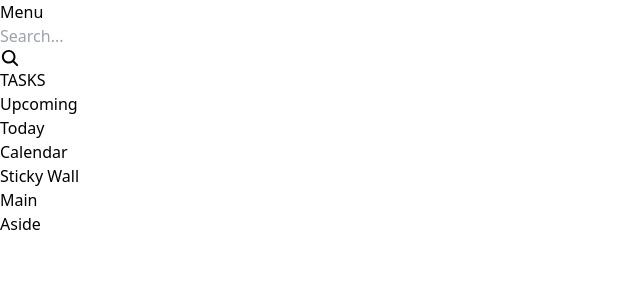
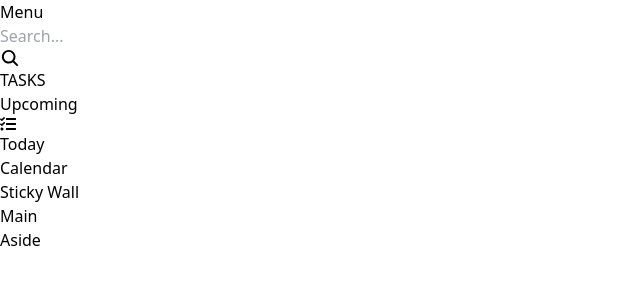
Before and after one commit to Daniel264/to-do-list, a React (Vite) app: page / in a window 1280 px wide. Shown: the top 300 px of the page, without its empty margins (0-640 px from the left). Built offline with nearby package versions, Linux system fonts and the light colour scheme.

Commit message:
Render the ReactIcon if it is a string

```diff
--- a/src/components/MenuList.tsx
+++ b/src/components/MenuList.tsx
@@ -1,17 +1,25 @@
-
+import { FaTasks } from "react-icons/fa";
+import { IconType } from "react-icons";
+import { Tasks } from "../hooks/useMenu";
+import Menu from "./Menu";
 
 const MenuList = () => {
-  const tasks = [
-    { id: 1, name: "Upcoming" },
-    { id: 2, name: "Today" },
-    { id: 3, name: "Calendar" },
-    { id: 4, name: "Sticky Wall" },
+  const tasks: Tasks[] = [
+    { id: 1, name: "Upcoming", logo: "" },
+    { id: 2, name: "Today", logo: FaTasks },
+    { id: 3, name: "Calendar", logo: "" },
+    { id: 4, name: "Sticky Wall", logo: "" },
   ];
   return (
     <>
       <ul>
         {tasks.map((task) => (
-          <li key={task.id}>{task.name}</li>
+          <li className="cursor-pointer py-1" key={task.id}>
+            {typeof task.logo == "string"
+              ? task.logo
+              : task.logo && <task.logo />}
+            {task.name}
+          </li>
         ))}
       </ul>
     </>
```
Also changed, not shown: src/hooks/useMenu.ts (+6 -4 lines).
